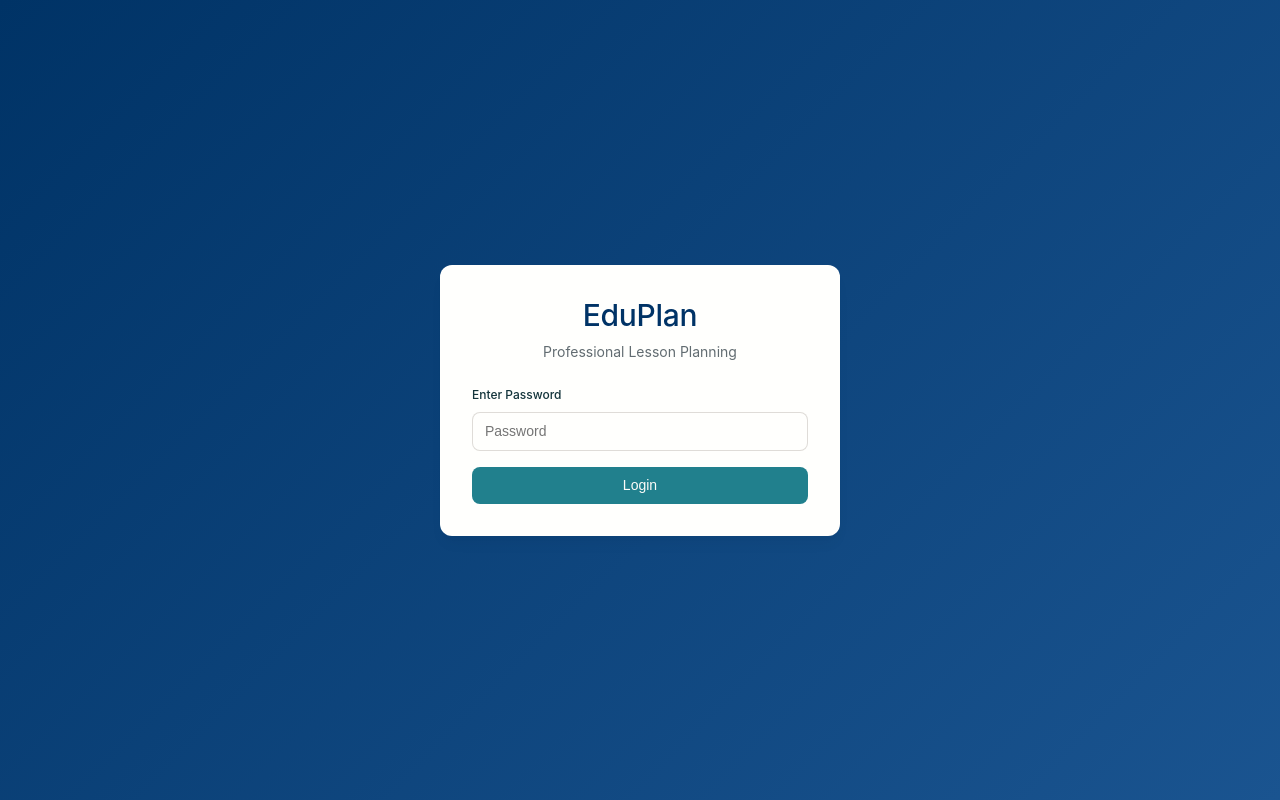
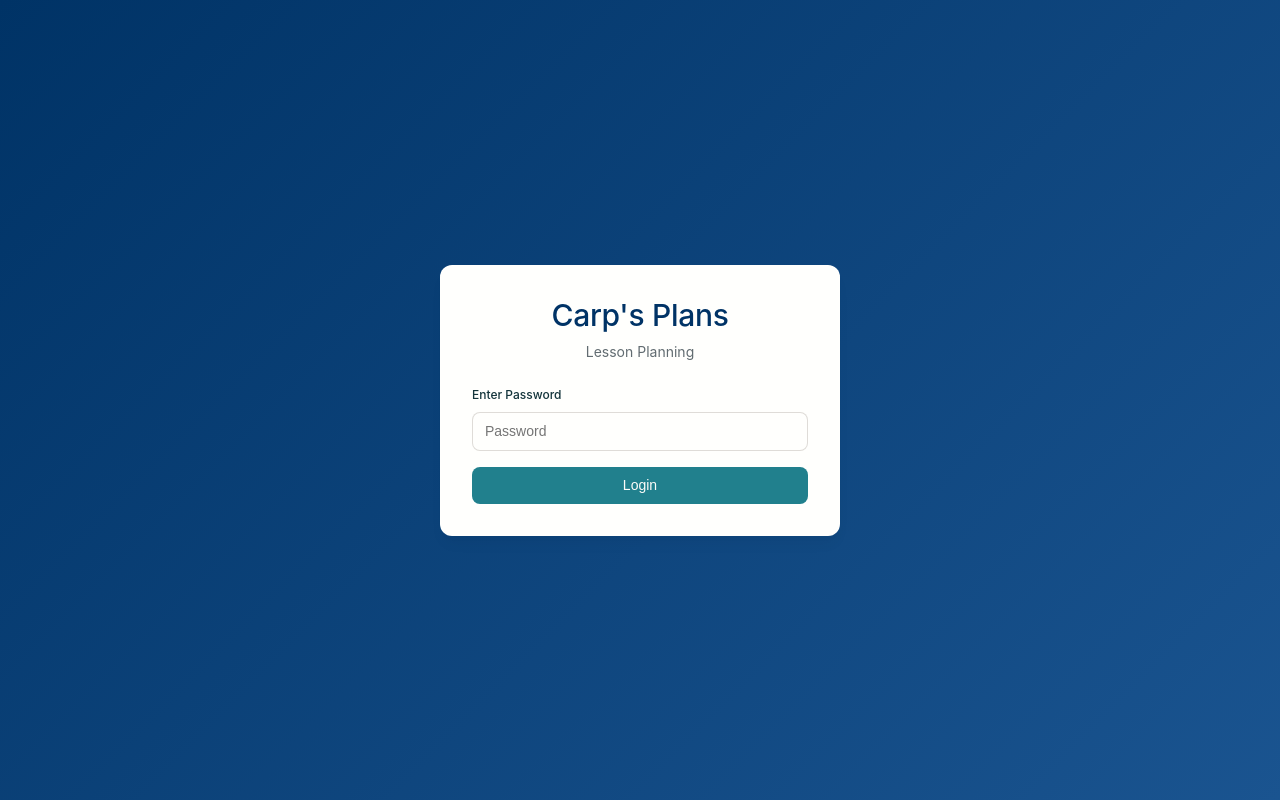
Before and after one commit to GeekNerdCarp/carpsplans, a plain HTML site: page index.html in a window 1280 px wide. Drawn offline with Linux system fonts and the light colour scheme; a web font is replaced by a local one.

Commit message:
Update index.html

```diff
--- a/index.html
+++ b/index.html
@@ -3,7 +3,7 @@
 <head>
     <meta charset="UTF-8">
     <meta name="viewport" content="width=device-width, initial-scale=1.0">
-    <title>EduPlan - Lesson Planning Made Easy</title>
+    <title>Carp's Plans</title>
     <link rel="stylesheet" href="style.css">
 </head>
 <body>
@@ -11,8 +11,8 @@
     <div id="loginScreen" class="login-screen">
         <div class="login-container">
             <div class="login-header">
-                <h1>EduPlan</h1>
-                <p>Professional Lesson Planning</p>
+                <h1>Carp's Plans</h1>
+                <p>Lesson Planning</p>
             </div>
             <form id="loginForm" class="login-form">
                 <div class="form-group">
```
